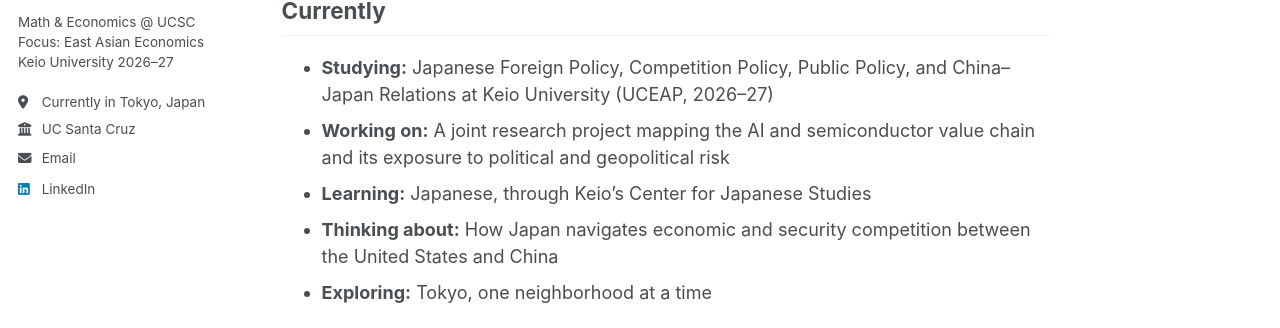
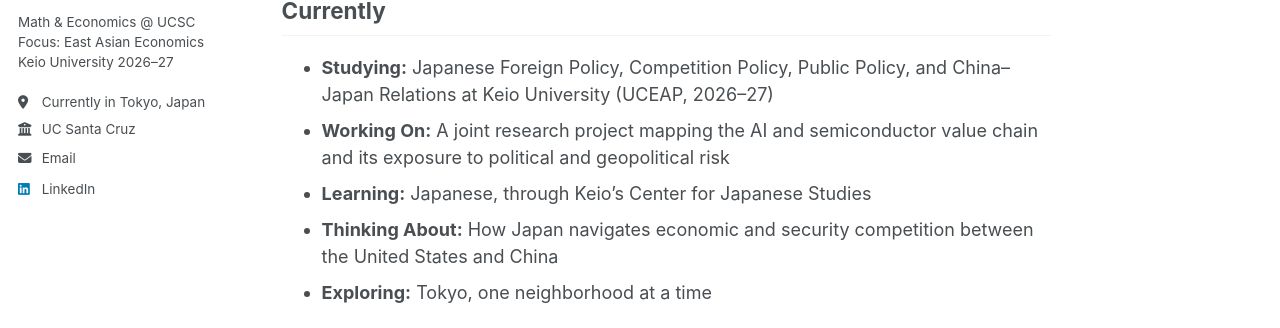
Before and after one commit to cole-preston/cole-preston.github.io, a Jekyll site: the page built from _pages/about.md, in a window 1280 px wide and 900 px high, scrolled down 758 px. Shown: the part 306-634 px from the top of the window. Built offline with Jekyll 4.4.1, drawn with Linux system fonts in a browser that asks for light colours; a style sheet for code colours, icons or effects is not loaded.

```diff
--- a/_pages/about.md
+++ b/_pages/about.md
@@ -22,9 +22,9 @@ Outside of academics, I spend as much time outdoors as I can, mainly skiing and
 ## Currently
 
 * **Studying:** Japanese Foreign Policy, Competition Policy, Public Policy, and China–Japan Relations at Keio University (UCEAP, 2026–27)
-* **Working on:** A joint research project mapping the AI and semiconductor value chain and its exposure to political and geopolitical risk
+* **Working On:** A joint research project mapping the AI and semiconductor value chain and its exposure to political and geopolitical risk
 * **Learning:** Japanese, through Keio's Center for Japanese Studies
-* **Thinking about:** How Japan navigates economic and security competition between the United States and China
+* **Thinking About:** How Japan navigates economic and security competition between the United States and China
 * **Exploring:** Tokyo, one neighborhood at a time
 
 I always enjoy connecting with, talking to, and especially learning from people interested in East Asian trade and economic policy. Feel free to reach out by [email](mailto:officialcolepreston@gmail.com).
```
